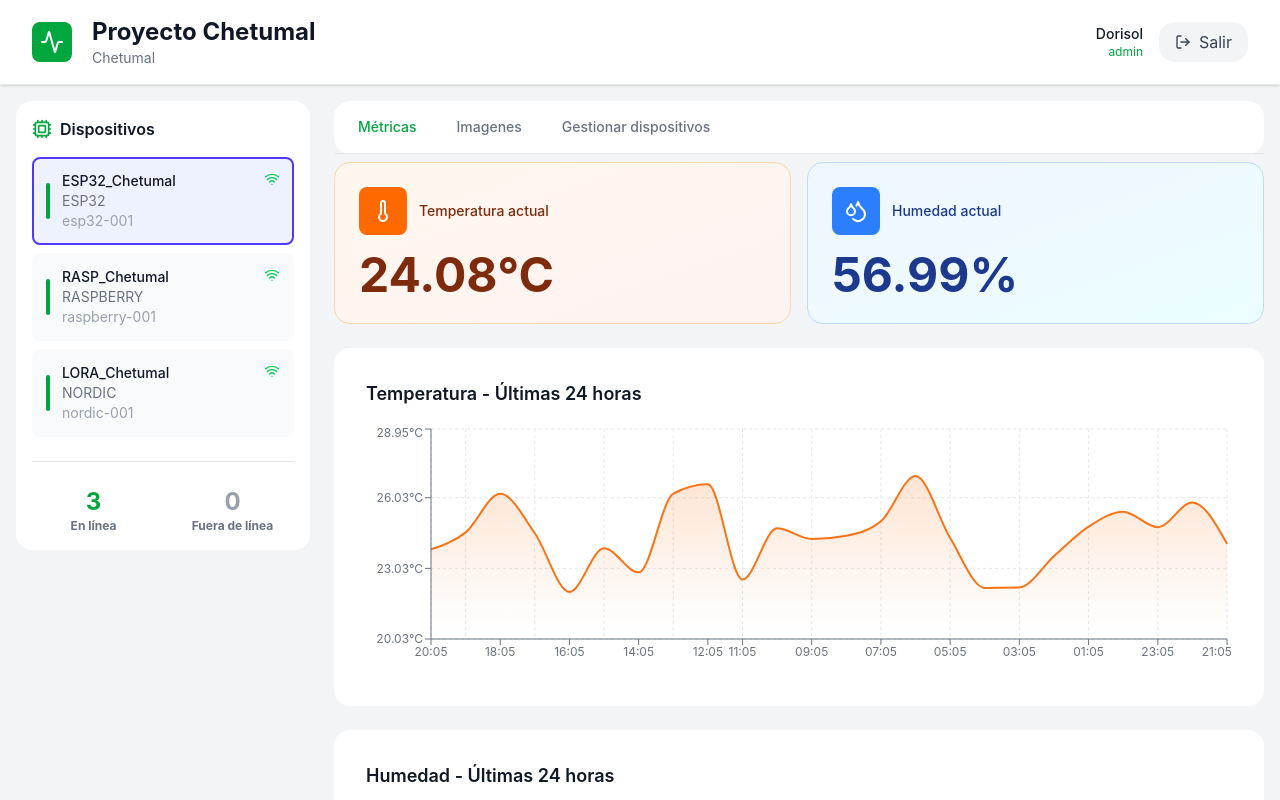
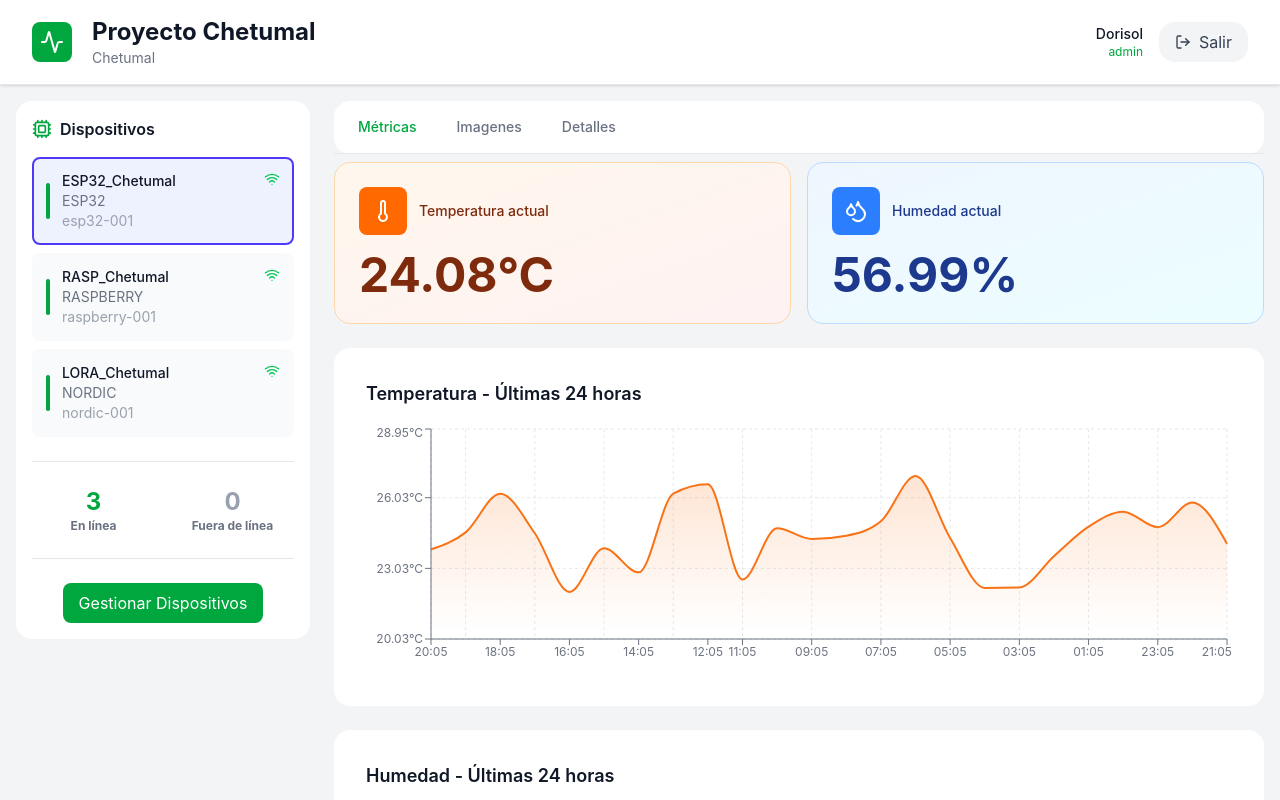
Before and after one commit to Dorisol/plataforma_iot_frontend, a React (Vite) app: page / in a window 1280 px wide. Shown: the top 800 px of the page. Built offline with nearby package versions, Linux system fonts and the light colour scheme.

Commit message:
rediseño dashboard con menu detalle

```diff
--- /dev/null
+++ b/src/components/dashboard/VistaGestionDispositivos.tsx
@@ -0,0 +1,32 @@
+import { useState } from "react";
+import { Settings2, Plus } from "lucide-react";
+
+interface GestionDispositivosProps {
+    idTenant: string;
+}
+
+export function VistaGestionDispositivos({ idTenant }: GestionDispositivosProps) {
+
+    return (
+        <div className="bg-white border-gray-200 rounded-2xl p-8">
+            <div className="flex items-center justify-between">
+                <div className="flex items-center gap-2 mb-6">
+                    <Settings2 className="w-5 h-5 text-green-600" />
+                    <h3 className="text-2xl font-semibold text-gray-900">
+                        Gestionar dispositivos
+                    </h3>
+                </div>
+
+                <button
+                    className="flex items-center gap-2 px-4 py-2 bg-green-600 text-white rounded-lg hover:bg-green-700 transition"
+                >
+                    <Plus className="w-4 h-4" />
+                    Agregar dispositivo
+                </button>
+
+            </div>
+
+            {/*  */}
+        </div>
+    )
+}
--- a/src/pages/DashboardPage.tsx
+++ b/src/pages/DashboardPage.tsx
@@ -5,6 +5,7 @@ import type { Dispositivo } from "../types/DispositivoInterface"
 import { DispositivoCard } from "../components/dashboard/DispositivoCard"
 import { VistaMetricas } from "../components/dashboard/VistaMetricas";
 import { VistaImagenes } from "../components/dashboard/VistaImagenes";
+import { VistaGestionDispositivos } from "../components/dashboard/VistaGestionDispositivos";
 
 
 export function DashboardPage() {
@@ -22,9 +23,12 @@ export function DashboardPage() {
         todosDispostivos.length > 0 ? todosDispostivos[0] : null
     );
 
+
+
+
     //MENU
     //Por default, selecciona métricas
-    const [opcionMenu, setOpcionMenu] = useState<'metricas' | 'imagenes' | 'dispositivos'>('metricas');
+    const [opcionMenu, setOpcionMenu] = useState<'metricas' | 'imagenes' | 'detalles'>('metricas');
 
 
     return (
@@ -68,7 +72,6 @@ export function DashboardPage() {
                             </div>
 
                             {/* Aqui poner las cards de los dispositivos */}
-
                             {todosDispostivos.length > 0 ? (
                                 <div>
                                     <div className="space-y-2">
@@ -108,10 +111,26 @@ export function DashboardPage() {
                             )
                             }
 
+                            <div className="mt-6 pt-6 border-t border-gray-200 flex items-center justify-center">
+                                <button
+                                    onClick={() => setDispositivoSeleccionado(null)}
+                                    className="bg-green-600 py-2 px-4 text-white rounded-lg transition hover:bg-green-700"
+                                >Gestionar Dispositivos
+                                </button>
+                            </div>
+
                         </div>
                     </div>
 
-                    {/* contenido principal */}
+                    {/* contenido principal
+                    Si voy a gestionar dispositivos, voy a abrir vista de gestion
+                    Si voy a ver un dispositivo, muestro el menú
+                    */}
+                    {dispositivoSeleccionado === null ? (
+                        <div className="col-span-3">
+                            <VistaGestionDispositivos idTenant={tenant} />
+                        </div>
+                    ) : (
                         <div className="col-span-3">
                             <div className="bg-white rounded-2xl mb-2">
                                 <div className="border-b border-gray-200">
@@ -122,18 +141,27 @@ export function DashboardPage() {
                                         <button onClick={() => setOpcionMenu("imagenes")} className={`py-4 font-medium text-sm transition ${opcionMenu === "imagenes" ? 'border-green-600 text-green-600' : 'border-transparent text-gray-500 hover:text-gray-700 hover:border-gray-300'
                                             }`}>Imagenes</button>
 
-                                    <button onClick={() => setOpcionMenu("dispositivos")} className={`py-4 font-medium text-sm transition ${opcionMenu === "dispositivos" ? 'border-green-600 text-green-600' : 'border-transparent text-gray-500 hover:text-gray-700 hover:border-gray-300'
-                                        }`}>Gestionar dispositivos</button>
+                                        <button onClick={() => setOpcionMenu("detalles")} className={`py-4 font-medium text-sm transition ${opcionMenu === "detalles" ? 'border-green-600 text-green-600' : 'border-transparent text-gray-500 hover:text-gray-700 hover:border-gray-300'
+                                            }`}>Detalles</button>
+
                                     </nav>
                                 </div>
                             </div>
 
+                            {/* Contenido por menú */}
+                            {/* {opcionMenu === "metricas" ? (
+                                <VistaMetricas dispositivo={dispositivoSeleccionado} />
+                            ): (
+                                <VistaImagenes dispositivo={dispositivoSeleccionado} />
+                            )
+                            } */}
+
                             {/* Contenido por menu */}
-                        {opcionMenu === "dispositivos" ? (
+                            {opcionMenu === "detalles" ? (
                                 <h1>Estos son los dispositovos</h1>
                             ) : dispositivoSeleccionado ? (
                                 opcionMenu === "metricas" ? (
-                                <VistaMetricas dispositivo={dispositivoSeleccionado}/>
+                                    <VistaMetricas dispositivo={dispositivoSeleccionado} />
                                 ) : (
                                    <VistaImagenes dispositivo={dispositivoSeleccionado} />
                                 )
@@ -146,6 +174,9 @@ export function DashboardPage() {
                                 </div>
                             )}
                         </div>
+                    )
+                    }
+
                 </div>
             </div>
         </div>
```
Lines whose indentation alone changed are shown as unchanged.
